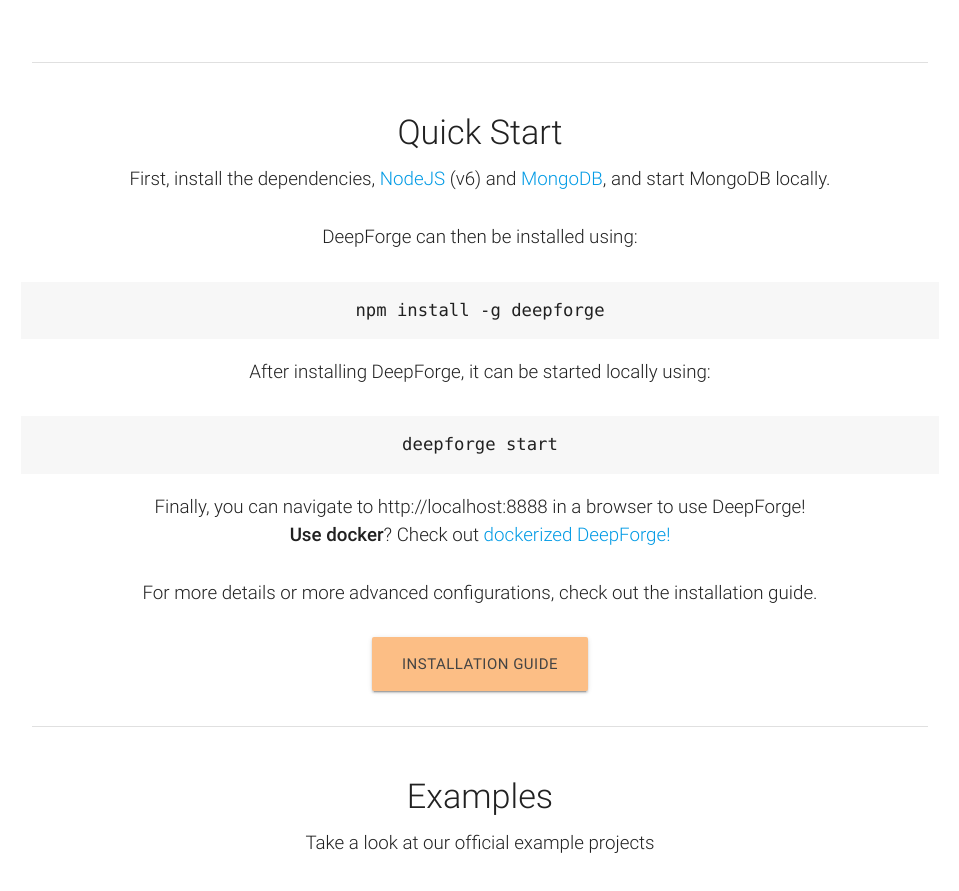
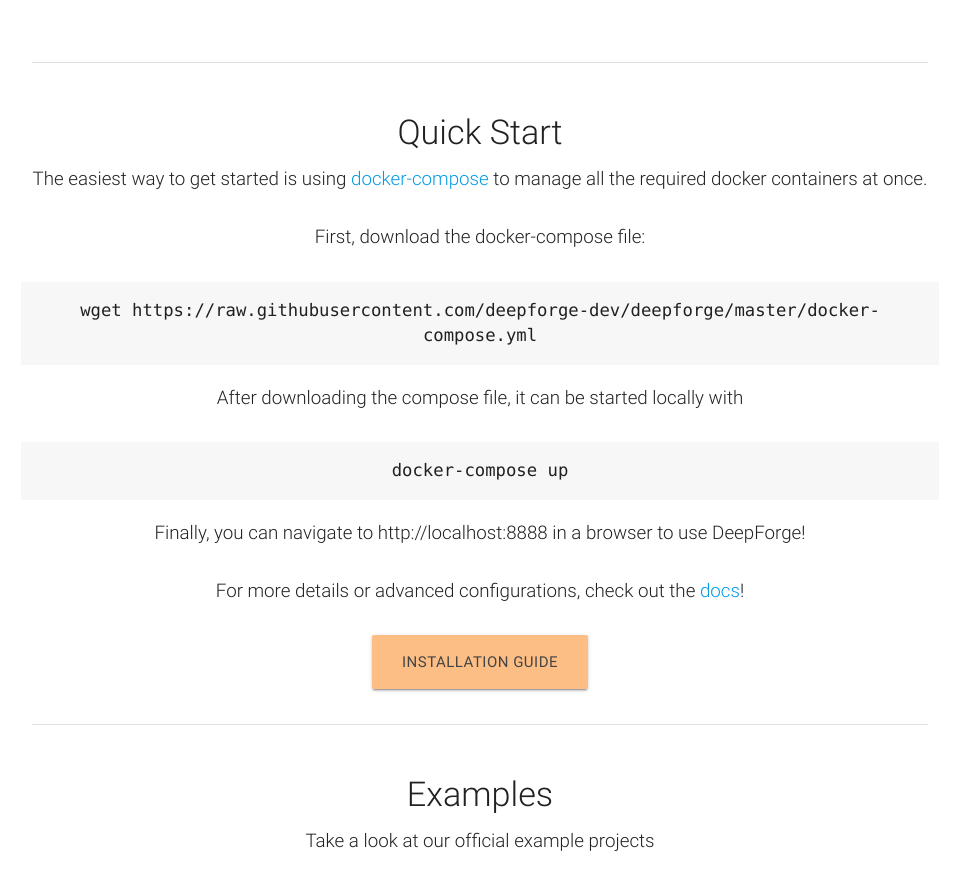
Before and after one commit to deepforge-dev/deepforge-dev.github.io, a plain HTML site: page index.html in a window 1280 px wide. Shown: the part 1898-2789 px from the top of the page, without its empty margins (160-1119 px from the left). Drawn offline with Linux system fonts and the light colour scheme; no server answers.

Commit message:
updated the quickstart info

```diff
--- a/index.html
+++ b/index.html
@@ -98,14 +98,13 @@
         <div class="section">
             <div class="row center">
                 <h4 class="col s12 light header center">Quick Start</h4>
-                <p class="caption">First, install the dependencies, <a href="http://nodejs.org/en/download">NodeJS</a> (v6) and <a href="https://mongodb.com" >MongoDB</a>, and start MongoDB locally.</p>
-                <p class="caption">DeepForge can then be installed using:</p>
-                <p class="code-snippet">npm install -g deepforge</p>
-                <p class="caption">After installing DeepForge, it can be started locally using:</p>
-                <p class="code-snippet">deepforge start</p>
+                <p class="caption">The easiest way to get started is using <a href="https://docs.docker.com/compose/">docker-compose</a> to manage all the required docker containers at once. </p>
+                <p class="caption">First, download the docker-compose file:</p>
+                <p class="code-snippet">wget https://raw.githubusercontent.com/deepforge-dev/deepforge/master/docker-compose.yml</p>
+                <p class="caption">After downloading the compose file, it can be started locally with</p>
+                <p class="code-snippet">docker-compose up</p>
                 <p class="caption">Finally, you can navigate to http://localhost:8888 in a browser to use DeepForge!<br/>
-                <strong>Use docker</strong>? Check out <a href="http://deepforge.readthedocs.io/en/latest/deployment/dockerized.html">dockerized DeepForge!</a></p>
-                <p class="caption">For more details or more advanced configurations, check out the installation guide.</p>
+            <p class="caption">For more details or advanced configurations, check out the <a href="http://deepforge.readthedocs.io/en/latest/deployment/overview.html">docs</a>!</p>
                 <a class="btn-large waves-effect waves-light" href="http://deepforge.readthedocs.io/en/latest/deployment/overview.html">Installation Guide</a>
             </div>
         </div>
```
